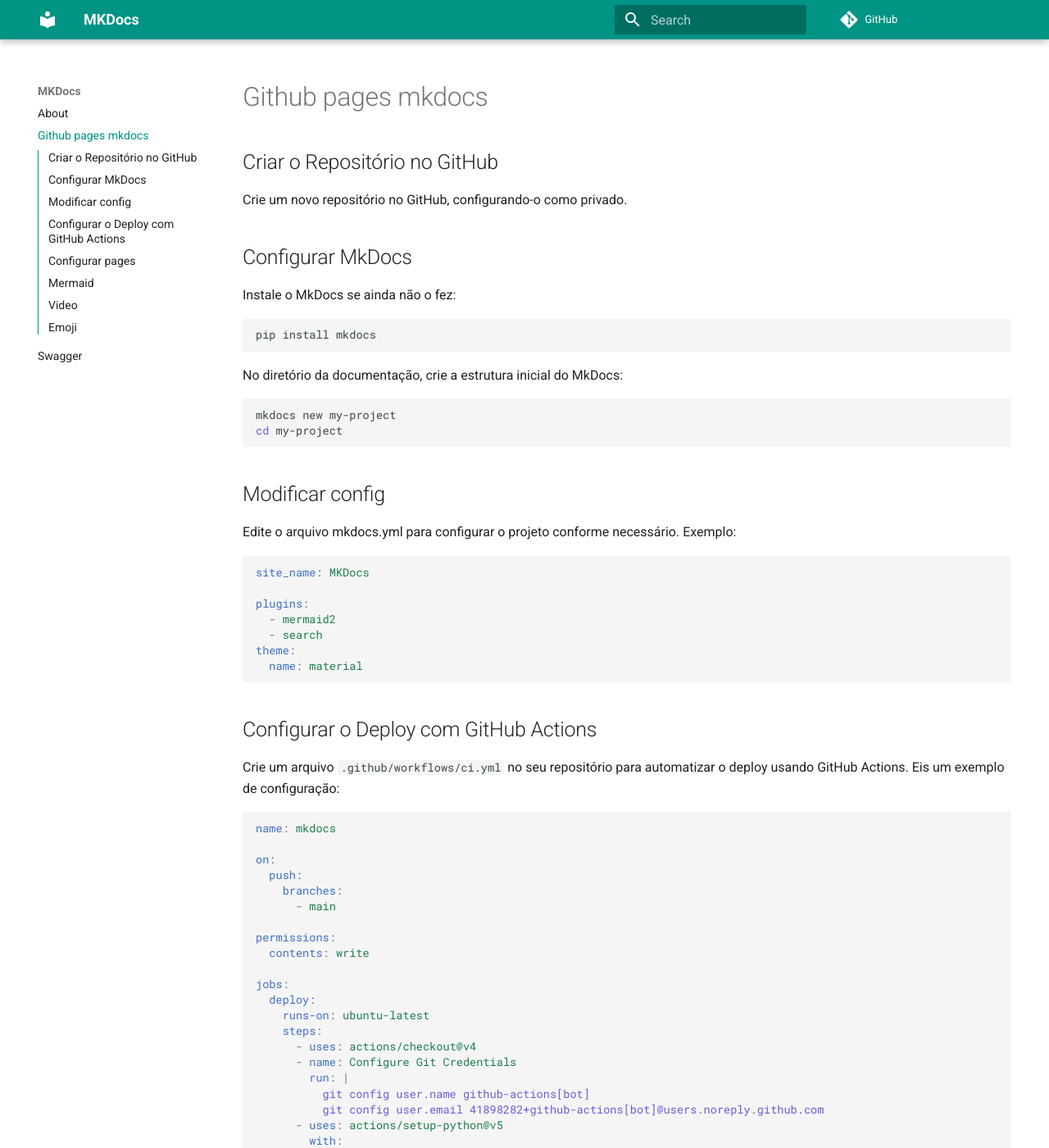
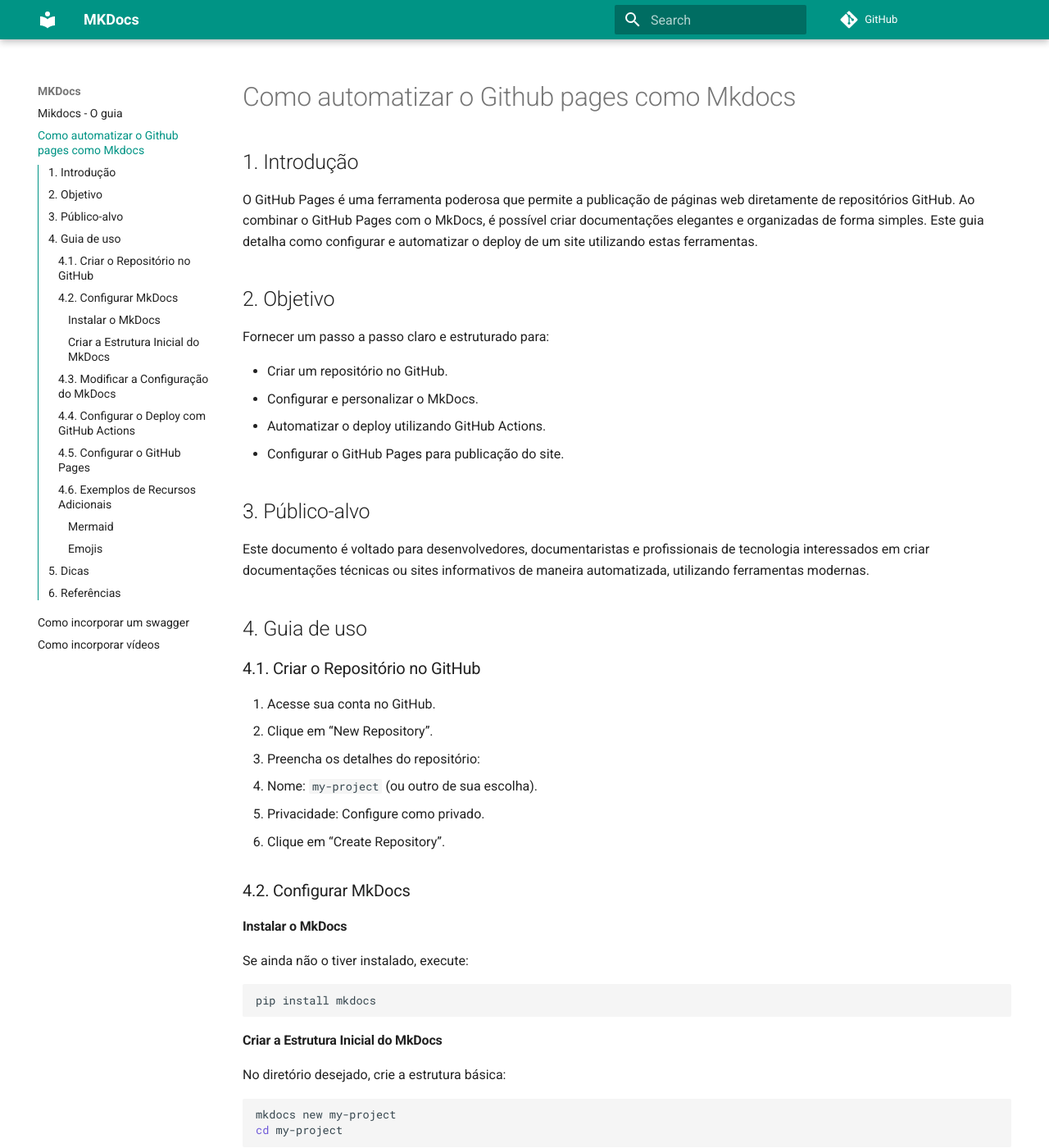
Before and after one commit to atalhox/mkdocs-githubpages, an MkDocs documentation site: the page built from docs/github-pages.md, in a window 1280 px wide and 1400 px high. Shown: the whole window at 82% size. Built offline with MkDocs 1.6.1 and Material for MkDocs 9.7.7, drawn with Linux system fonts in a browser that asks for light colours; emoji names are drawn with the system emoji font; comment, search, counter and statistics services are not loaded; some of the changed text lies outside the part shown.

Commit message:
Fix: adjust on pages content + ci config

````diff
--- a/docs/about.md
+++ /dev/null
@@ -1,3 +0,0 @@
-# About
-
-TO-DO
--- a/docs/github-pages.md
+++ b/docs/github-pages.md
@@ -1,27 +1,55 @@
-# Github pages mkdocs
+# Como automatizar o Github pages como Mkdocs
 
-## Criar o Repositório no GitHub
+## 1. Introdução
 
-Crie um novo repositório no GitHub, configurando-o como privado.
+O GitHub Pages é uma ferramenta poderosa que permite a publicação de páginas web diretamente de repositórios GitHub. Ao combinar o GitHub Pages com o MkDocs, é possível criar documentações elegantes e organizadas de forma simples. Este guia detalha como configurar e automatizar o deploy de um site utilizando estas ferramentas.
 
-## Configurar MkDocs
+## 2. Objetivo
 
-Instale o MkDocs se ainda não o fez:
+Fornecer um passo a passo claro e estruturado para:
+
+- Criar um repositório no GitHub.
+- Configurar e personalizar o MkDocs.
+- Automatizar o deploy utilizando GitHub Actions.
+- Configurar o GitHub Pages para publicação do site.
+
+## 3. Público-alvo
+
+Este documento é voltado para desenvolvedores, documentaristas e profissionais de tecnologia interessados em criar documentações técnicas ou sites informativos de maneira automatizada, utilizando ferramentas modernas.
+
+## 4. Guia de uso
+
+### 4.1. Criar o Repositório no GitHub
+
+1. Acesse sua conta no GitHub.
+2. Clique em “New Repository”.
+3. Preencha os detalhes do repositório:
+   - Nome: `my-project` (ou outro de sua escolha).
+   - Privacidade: Configure como privado.
+4. Clique em “Create Repository”.
+
+### 4.2. Configurar MkDocs
+
+#### Instalar o MkDocs
+
+Se ainda não o tiver instalado, execute:
 
 ```bash
 pip install mkdocs
 ```
 
-No diretório da documentação, crie a estrutura inicial do MkDocs:
+#### Criar a Estrutura Inicial do MkDocs
+
+No diretório desejado, crie a estrutura básica:
 
 ```bash
 mkdocs new my-project
 cd my-project
 ```
 
-## Modificar config
+### 4.3. Modificar a Configuração do MkDocs
 
-Edite o arquivo mkdocs.yml para configurar o projeto conforme necessário. Exemplo:
+Edite o arquivo `mkdocs.yml` para personalizar o projeto. Exemplo de configuração:
 
 ```yaml
 site_name: MKDocs
@@ -29,13 +57,14 @@
 plugins:
   - mermaid2
   - search
+
 theme:
   name: material
 ```
 
-## Configurar o Deploy com GitHub Actions
+### 4.4. Configurar o Deploy com GitHub Actions
 
-Crie um arquivo `.github/workflows/ci.yml` no seu repositório para automatizar o deploy usando GitHub Actions. Eis um exemplo de configuração:
+Crie o arquivo `.github/workflows/ci.yml` no repositório para automatizar o deploy:
 
 ```yaml
 name: mkdocs
@@ -72,17 +101,20 @@
       - run: mkdocs gh-deploy --force
 ```
 
-## Configurar pages
+### 4.5. Configurar o GitHub Pages
 
-- Vá até a seção `Build and deployment` de `Pages`;
-- Selecione `Deploy from a branch`;
-- Selecione também a branch `gh-pages` e o folder `/` e salve.
+1. Acesse o repositório no GitHub.
+2. Navegue para a aba “Settings” > “Pages”.
+3. Em “Build and Deployment”, selecione “Deploy from a branch”.
+4. Escolha a branch `gh-pages` e o diretório `/`.
+5. Clique em “Save”.
+6. Agora, o site estará disponível para acesso público.
 
-Agora basta visitar o site.
+### 4.6. Exemplos de Recursos Adicionais
 
-## Mermaid
+#### Mermaid
 
-Uma renderização de markdown deverá ficar como:
+Renderize gráficos em Markdown utilizando o Mermaid. Exemplo:
 
 ```mermaid
 graph TD;
@@ -91,12 +123,22 @@
     B -- No --> D[Result 2];
 ```
 
-## Video
+#### Emojis
 
-Selecione um vídeo do youtube, e clique em compartilhar. Copie o conteúdo presente em `Incorporar` e cole em um arquivo de formato `.md`.
+Utilize emojis para enriquecer sua documentação.
 
-<iframe width="560" height="315" src="https://www.youtube.com/embed/Q-YA_dA8C20?si=1NTMunOJQ7ZLWPXc" title="YouTube video player" frameborder="0" allow="accelerometer; autoplay; clipboard-write; encrypted-media; gyroscope; picture-in-picture; web-share" referrerpolicy="strict-origin-when-cross-origin" allowfullscreen></iframe>
+Exemplo: `:smile:`= :smile:
 
-## Emoji
+## 5. Dicas
 
-:smile:
+1. Siga as etapas descritas para configurar seu repositório e site.
+2. Personalize o arquivo `mkdocs.yml` para atender às necessidades do seu projeto.
+3. Realize commits e pushes para atualizar automaticamente o site via GitHub Actions.
+4. Acesse seu site pelo link gerado no GitHub Pages.
+
+## 6. Referências
+
+- [Documentação do MkDocs](https://www.mkdocs.org/)
+- [GitHub Actions](https://docs.github.com/en/actions)
+- [GitHub Pages](https://pages.github.com/)
+- [Mermaid.js](https://mermaid-js.github.io/)
--- a/docs/swagger.md
+++ b/docs/swagger.md
@@ -1 +1,151 @@
+# Como incorporar um swagger
+
+## 1. Introdução
+
+A integração do Swagger com o MkDocs permite a visualização e a documentação interativa de APIs diretamente no site gerado. Isso é especialmente útil para desenvolvedores que desejam fornecer uma referência visual e funcional de suas APIs RESTful, combinando a simplicidade do MkDocs com as capacidades interativas do Swagger UI.
+
+## 2. Objetivo
+
+O objetivo desta documentação é detalhar o processo de incorporação de uma interface Swagger (Swagger UI) em um site MkDocs, possibilitando a exibição de especificações OpenAPI de maneira interativa e fácil de acessar.
+
+## 3. Público-alvo
+
+Este documento é destinado a:
+
+- Desenvolvedores que utilizam MkDocs para criar documentações técnicas.
+- Equipes que desejam disponibilizar especificações de API interativas junto à documentação textual.
+- Usuários com conhecimento básico de OpenAPI, YAML/JSON e estrutura de diretórios em projetos MkDocs.
+
+## 4. Conteúdo Principal
+
+### 4.1. Requisitos
+
+- Python 3.6 ou superior.
+- MkDocs instalado em sua máquina.
+- Conhecimento básico sobre OpenAPI (especificações YAML ou JSON).
+- Arquivo de especificação OpenAPI previamente criado (ex.: swagger.yaml).
+
+### 4.2. Passo a Passo para Integração
+
+#### Passo 1: Configuração do Ambiente
+
+Certifique-se de que o MkDocs está instalado e configurado:
+
+```bash
+pip install mkdocs
+```
+
+#### Passo 2: Estrutura de Diretórios do MkDocs
+
+A estrutura típica do MkDocs deve conter:
+
+```vash
+project/
+├── docs/
+│   ├── index.md
+│   ├── api/
+│   │   ├── swagger.yaml
+├── mkdocs.yml
+```
+
+#### Passo 3: Adicionando o Swagger UI
+
+Baixe os arquivos necessários do Swagger UI:
+
+- Acesse o repositório oficial no GitHub: Swagger UI GitHub.
+- Baixe e copie os arquivos da pasta dist para um diretório dentro do seu projeto, por exemplo, docs/swagger-ui.
+
+Estrutura sugerida para integração:
+
+```bash
+project/
+├── docs/
+│   ├── index.md
+│   ├── swagger-ui/
+│   │   ├── swagger-initializer.js
+│   │   ├── swagger-ui.css
+│   │   ├── swagger-ui-bundle.js
+│   │   └── swagger.yaml
+```
+
+#### Passo 4: Configurando o Swagger UI
+
+Crie o arquivo swagger-initializer.js com o seguinte conteúdo:
+
+```javascript
+window.onload = function() {
+  const ui = SwaggerUIBundle({
+    url: './swagger.yaml',
+    dom_id: '#swagger-ui',
+    presets: [
+      SwaggerUIBundle.presets.apis,
+      SwaggerUIStandalonePreset
+    ],
+    layout: "BaseLayout"
+  });
+  window.ui = ui;
+};
+```
+
+### Passo 5: Criando a Página de API no MkDocs
+
+Edite o arquivo mkdocs.yml para incluir o Swagger:
+
+```yaml
+site_name: Meu Projeto com API
+nav:
+
+- Home: index.md
+- API:
+  - Documentação: api/index.md
+```
+
+Crie o arquivo docs/api/index.md com o conteúdo:
+
+```html
+# API Interativa
+
+<div id="swagger-ui"></div>
+<link rel="stylesheet" type="text/css" href="../swagger-ui/swagger-ui.css">
+<script src="../swagger-ui/swagger-ui-bundle.js"></script>
+<script src="../swagger-ui/swagger-initializer.js"></script>
+```
+
+### Passo 6: Testando o Projeto
+
+Inicie o servidor do MkDocs:
+
+```bash
+mkdocs serve
+```
+
+Acesse a documentação no navegador em <http://127.0.0.1:8000/api/>.
+
+## 5. Guia de Uso
+
+- Adicionar ou Atualizar Especificações: Substitua o conteúdo do arquivo swagger.yaml para atualizar as especificações da API.
+- Personalização: Modifique o layout ou o estilo do Swagger alterando os arquivos CSS ou a configuração no swagger-initializer.js.
+
+### Publicação
+
+Gere os arquivos estáticos do MkDocs:
+
+```bash
+mkdocs build
+```
+
+Publique os arquivos em qualquer servidor de hospedagem, como GitHub Pages ou Netlify.
+
+## 6. Anexos
+
+### 6.1 Swagger remoto
+
+Adicione uma linha como a abaixo em um arquivo `.md` e veja a mágica acontecer:
+
+```html
 <swagger-ui src="https://petstore.swagger.io/v2/swagger.json"/>
+```
+
+### 6.2 Exemplo anterior aplicado
+
+<swagger-ui src="https://petstore.swagger.io/v2/swagger.json"/>
--- /dev/null
+++ b/docs/video.md
@@ -0,0 +1,77 @@
+# Como incorporar vídeos
+
+## 1. Introdução
+
+Incorporar vídeos do YouTube em documentos markdown é uma maneira eficaz de enriquecer o conteúdo, tornando-o mais interativo e dinâmico. Este guia detalha como obter o código de incorporação de um vídeo do YouTube e como incluí-lo em um arquivo `.md`.
+
+## 2. Objetivo
+
+O objetivo deste documento é explicar o processo para incorporar um vídeo do YouTube em um arquivo de formato `.md`, utilizando o código de incorporação gerado pela plataforma. Além disso, serão fornecidas orientações sobre o uso correto do recurso em diferentes contextos.
+
+## 3. Público-alvo
+
+Este guia é destinado a:
+
+- Desenvolvedores e criadores de conteúdo que utilizam arquivos markdown em seus projetos.
+- Estudantes e profissionais que desejam enriquecer apresentações, documentações ou sites baseados em markdown.
+- Qualquer pessoa interessada em aprender a usar vídeos do YouTube como recurso adicional.
+
+## 4. Guia
+
+### Passo 1: Selecionar e Obter o Código de Incorporação do Vídeo
+
+1. Acesse o vídeo desejado no YouTube.
+2. Clique no botão Compartilhar localizado abaixo do vídeo.
+3. No menu exibido, selecione a opção Incorporar.
+4. Copie o código HTML apresentado.
+
+Exemplo de código extraído de um vídeo do YouTube:
+
+```html
+<iframe width="560" height="315" src="https://www.youtube.com/embed/Q-YA_dA8C20?si=1NTMunOJQ7ZLWPXc"
+title="YouTube video player" frameborder="0" allow="accelerometer; autoplay; clipboard-write; encrypted-media; gyroscope; picture-in-picture; web-share"
+referrerpolicy="strict-origin-when-cross-origin" allowfullscreen></iframe>
+```
+
+### Passo 2: Adaptar o Código ao Formato Markdown
+
+Como o markdown puro não suporta diretamente elementos HTML como`<iframe>`, será necessário garantir que o ambiente em que o markdown será renderizado permita HTML embutido.
+
+Exemplo:
+
+```html
+<iframe width="560" height="315" src="https://www.youtube.com/embed/Q-YA_dA8C20?si=1NTMunOJQ7ZLWPXc"
+title="YouTube video player" frameborder="0" allow="accelerometer; autoplay; clipboard-write; encrypted-media; gyroscope; picture-in-picture; web-share"
+referrerpolicy="strict-origin-when-cross-origin" allowfullscreen></iframe>
+```
+
+### Passo 3: Salvar o Arquivo
+
+- Salve o arquivo com a extensão `.md` (ex.: video_tutorial.md).
+- Certifique-se de testar a renderização em um visualizador de markdown que suporte HTML embutido.
+
+## 5. Onde utilizar
+
+### Ambientes Compatíveis
+
+A renderização do código de incorporação depende do visualizador markdown. Plataformas como GitHub Pages, Jekyll e outros sistemas baseados em markdown frequentemente suportam HTML embutido.
+
+### Boas Práticas
+
+- Use vídeos relevantes para o contexto do documento.
+- Sempre credite a fonte do vídeo.
+- Evite incorporar vídeos de baixa qualidade ou conteúdo irrelevante.
+
+### Validação
+
+Antes de distribuir o documento, teste em diferentes dispositivos e navegadores para garantir a funcionalidade.
+
+## 6. Resultado
+
+<iframe width="560" height="315" src="https://www.youtube.com/embed/Q-YA_dA8C20?si=1NTMunOJQ7ZLWPXc"
+title="YouTube video player" frameborder="0" allow="accelerometer; autoplay; clipboard-write; encrypted-media; gyroscope; picture-in-picture; web-share"
+referrerpolicy="strict-origin-when-cross-origin" allowfullscreen></iframe>
+
+## 7. Anexos
+
+**TO-DO: adicionar capturas de tela do processo de extração e incorporação, bem como exemplos de diferentes implementações em markdown.**
--- a/mkdocs.yml
+++ b/mkdocs.yml
@@ -10,7 +10,7 @@
   - swagger-ui-tag # Permite integrar documentação Swagger/OpenAPI diretamente no site (novo)
 
 # Endereço de desenvolvimento
-dev_addr: "127.0.0.1:8000" # Altera o endereço e porta padrão para rodar o servidor localmente (novo)
+dev_addr: "127.0.0.1:8099" # Altera o endereço e porta padrão para rodar o servidor localmente (novo)
 
 # Extensões Markdown ativadas
 markdown_extensions:
````
Also changed, not shown: docs/index.md (added, +131 -0 lines).
